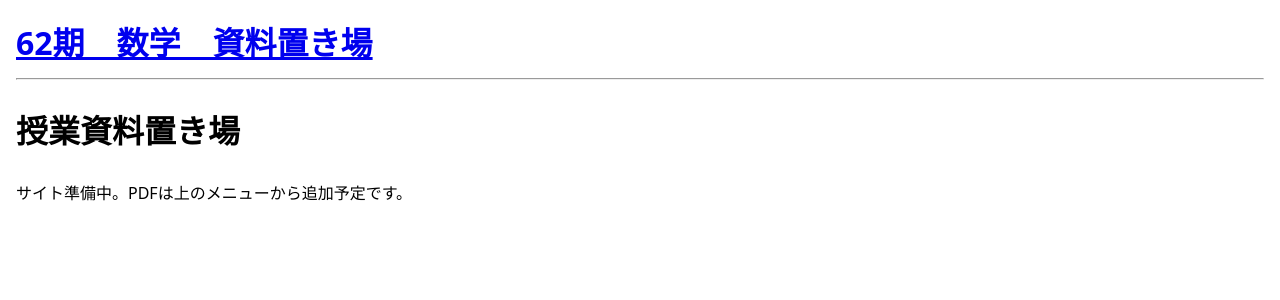
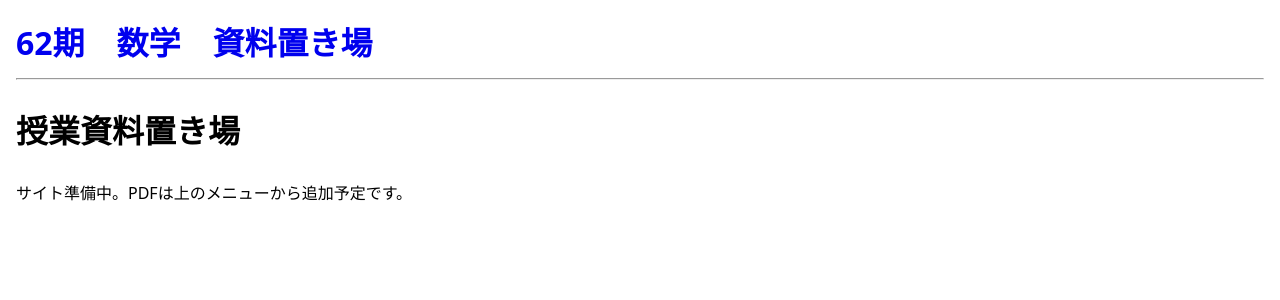
Before and after one commit to mathtkd/mathtkd.github.io, a Jekyll site: the page built from index.md, in a window 1280 px wide. Shown: the top 300 px of the page. Built offline with Jekyll 4.4.1, drawn with Linux system fonts in a browser that asks for light colours.

Commit message:
Update default.html

```diff
--- a/_layouts/default.html
+++ b/_layouts/default.html
@@ -9,6 +9,7 @@
     body { margin: 1rem; font-family: system-ui, -apple-system, "Segoe UI", Roboto, "Noto Sans JP", sans-serif; line-height: 1.7; }
     header { margin-bottom: 1.5rem; }
     header h1 { margin: 0; font-size: 2rem; }
+    header h1 a { text-decoration: none; }
     main { max-width: 900px; }
   </style>
 </head>
```
